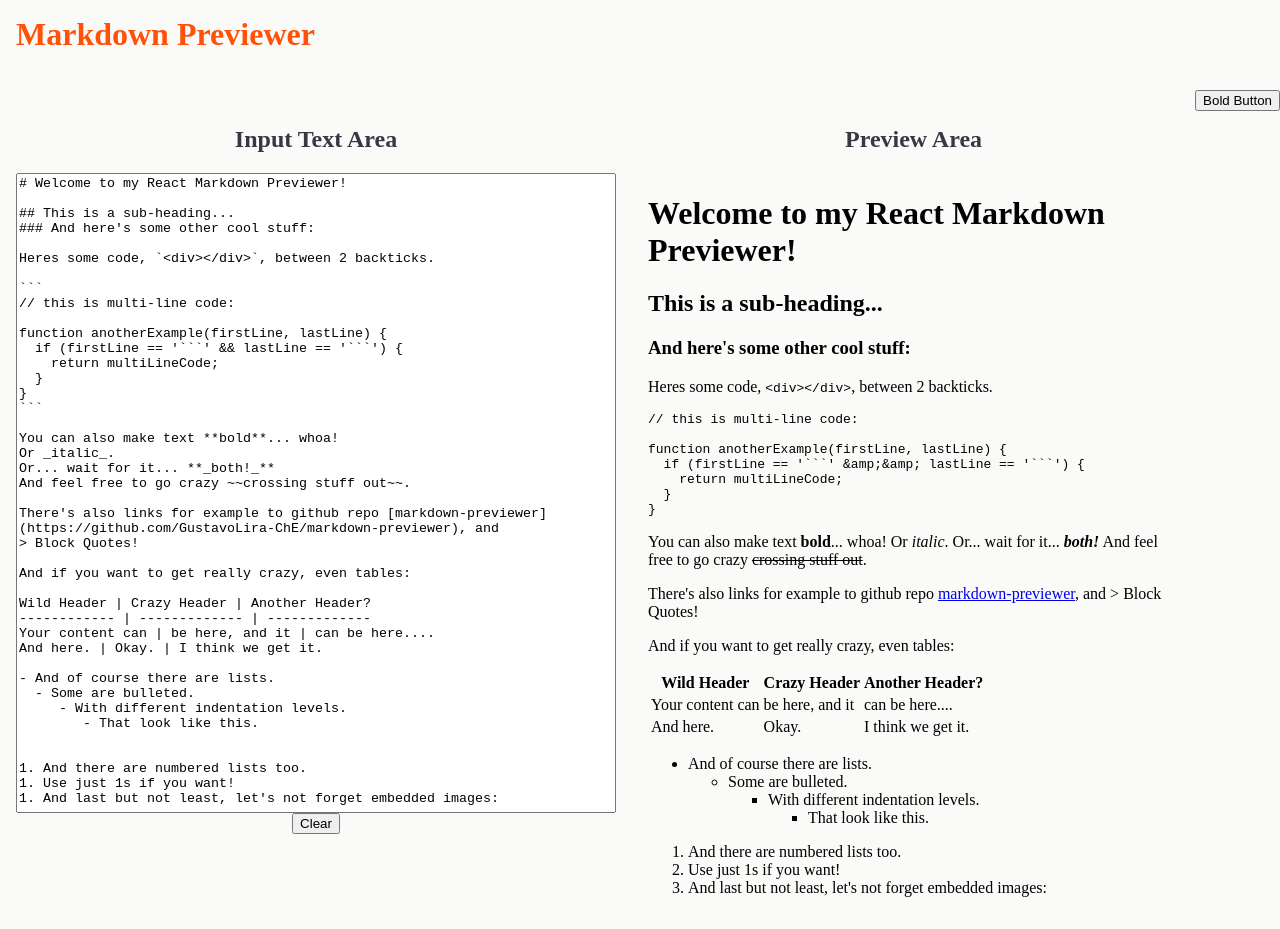
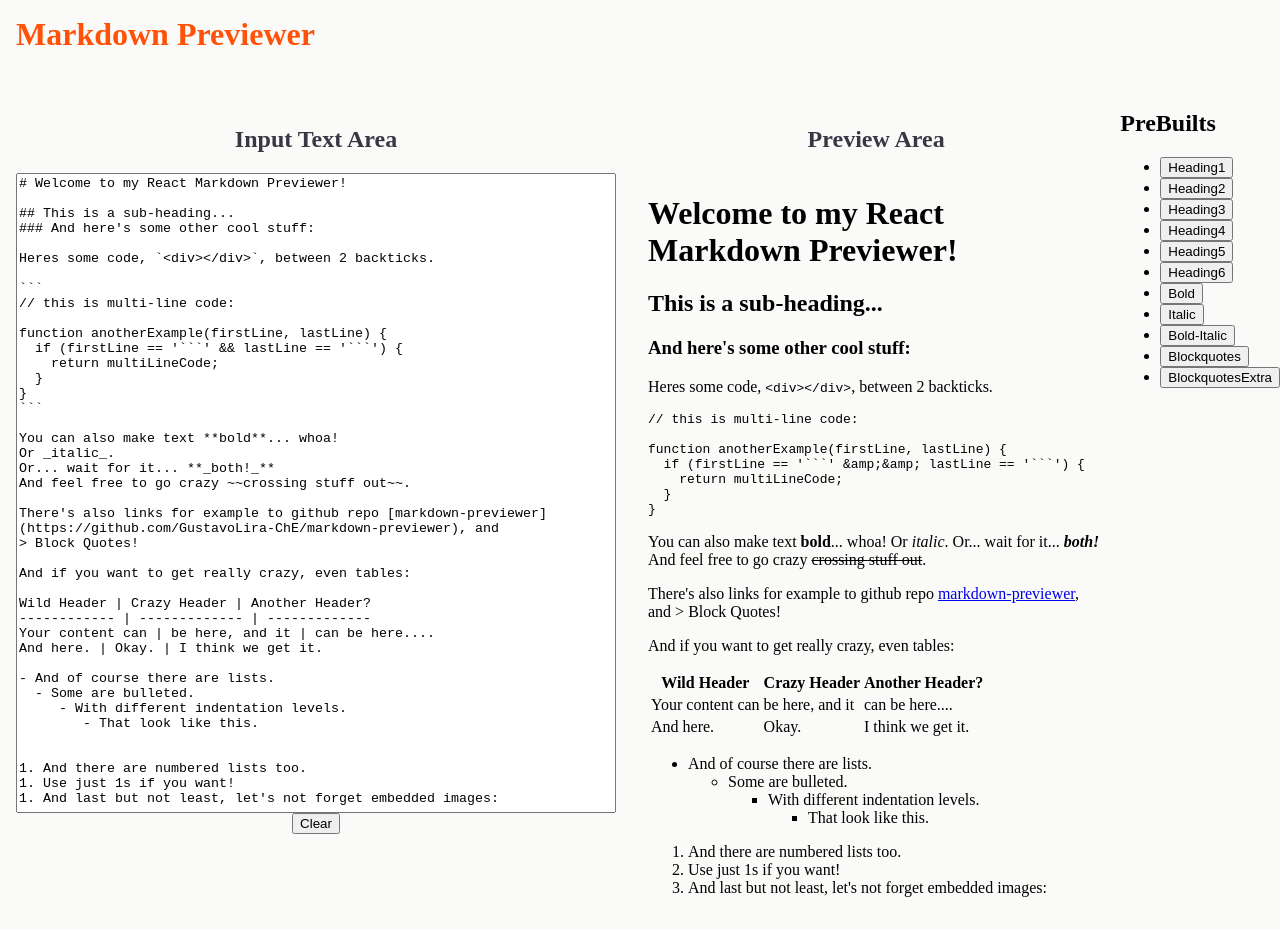
Before and after one commit to GustavoLira-ChE/markdown-previewer, a React app: page / in a window 1280 px wide. Built offline with nearby package versions, Linux system fonts and the light colour scheme.

Commit message:
feat: added buttons to add some syntax prebuilt code

```diff
--- a/src/containers/PreSyntaxUseList.jsx
+++ b/src/containers/PreSyntaxUseList.jsx
@@ -1,18 +1,43 @@
 import React, {useContext} from 'react';
-import InputTextContext from '../context/InputTextContext'
+import InputTextContext from '../context/InputTextContext';
+
+const syntaxObject = [
+    {id: 1, buttonTitle: "Heading1", buttonValue: " \n # Heading level 1"},
+    {id: 2, buttonTitle: "Heading2", buttonValue: " \n ## Heading level 2"},
+    {id: 3, buttonTitle: "Heading3", buttonValue: " \n ### Heading level 3"},
+    {id: 4, buttonTitle: "Heading4", buttonValue: " \n #### Heading level 4"},
+    {id: 5, buttonTitle: "Heading5", buttonValue: " \n ##### Heading level 5"},
+    {id: 6, buttonTitle: "Heading6", buttonValue: " \n ###### Heading level 6"},
+    {id: 7, buttonTitle: "Bold", buttonValue: " \n **bold text**"},
+    {id: 8, buttonTitle: "Italic", buttonValue: " \n _italic_"},
+    {id: 9, buttonTitle: "Bold-Italic", buttonValue: " \n **_really important_**"},
+    {id: 10, buttonTitle: "Blockquotes", buttonValue: " \n > Dorothy followed her through many of the beautiful rooms in her castle."},
+    { id: 11, buttonTitle: "BlockquotesExtra", buttonValue: ` \n > #### The quarterly results look great!
+    >
+    > - Revenue was off the chart.
+    > - Profits were higher than ever.
+    >
+    >  *Everything* is going according to **plan**.`}
+]
 
 const PreSyntaxUseList = () => {
 
     const { addSyntaxPreBuild } = useContext(InputTextContext);
 
     const addSyntax = (e) => {
-        console.log(e.target.value)
         addSyntaxPreBuild(e.target.value);
     }
 
     return (
-        <aside>
-            <button onClick={addSyntax} value={` \n ***bold***`}>Bold Button</button>
+        <aside className='prebuilt-syntax'>
+            <h2 className='prebiltsTitle'>PreBuilts</h2>
+            <ul>
+                {syntaxObject.map(buttonItem => (
+                    <li>
+                        <button className='button-syntax' onClick={addSyntax} value={buttonItem.buttonValue} key={buttonItem.id}>{buttonItem.buttonTitle}</button>
+                    </li>
+                ))}
+            </ul>
         </aside>
     );
 };
```
